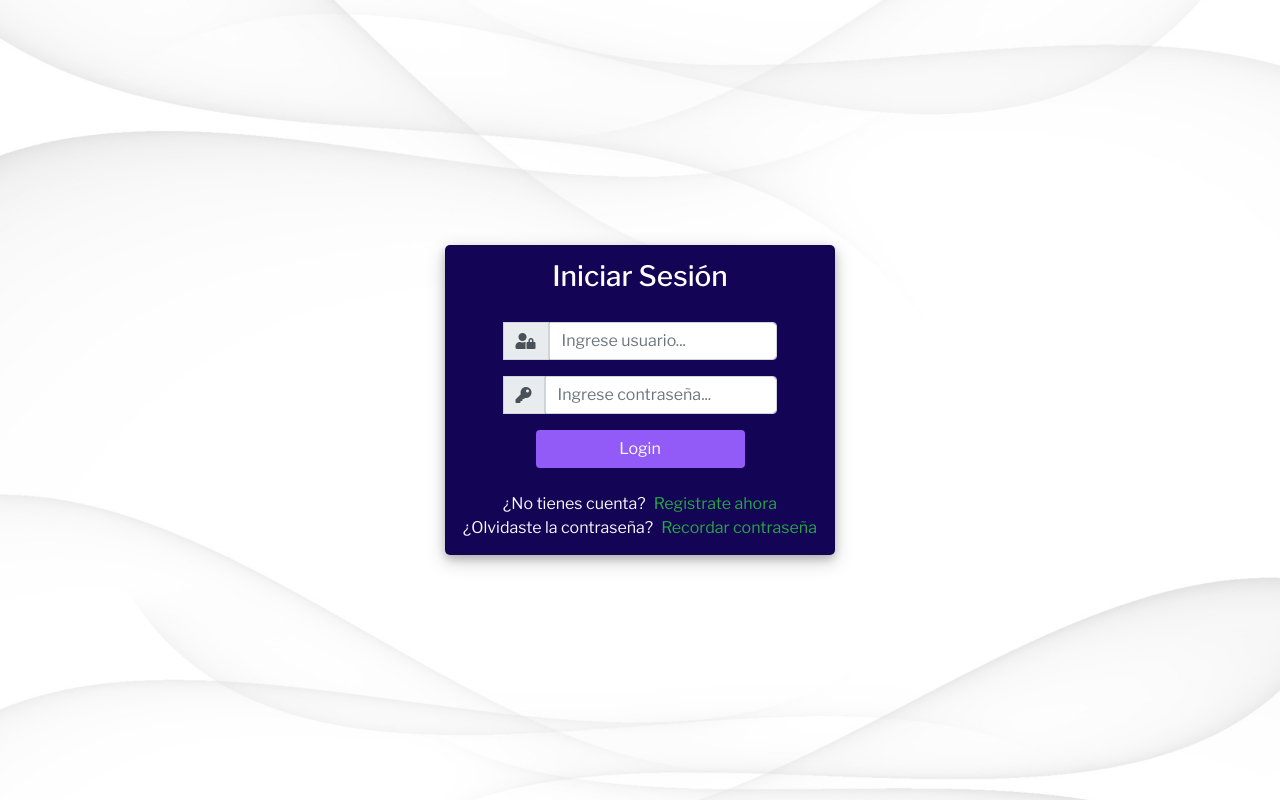
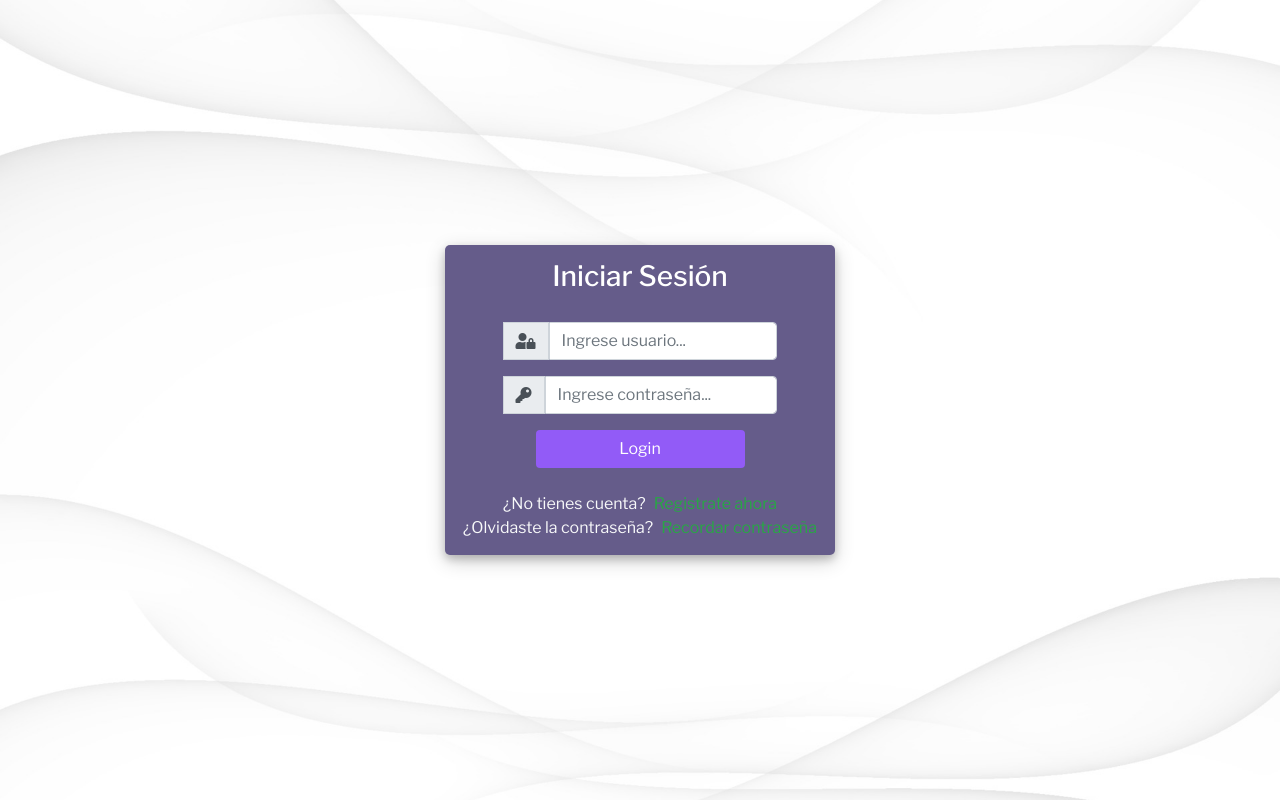
Before and after one commit to LidaCorrales/HotelCerberus, a Django app: page /autenticacion/login/ in a window 1280 px wide. Run offline with Django 4.2, Linux system fonts and the light colour scheme; some libraries are stand-ins or nearby versions.

Commit message:
Edicion diseño

```diff
--- a/autenticacion/static/css/login.css
+++ b/autenticacion/static/css/login.css
@@ -20,7 +20,7 @@ body {
 	width: 390px;
 	margin-top: auto;
 	margin-bottom: auto;
-	background: #130455;
+	background: #655c8a;
 	position: relative;
 	display: flex;
 	justify-content: center;
--- a/autenticacion/static/css/registro.css
+++ b/autenticacion/static/css/registro.css
@@ -9,7 +9,7 @@ body {
 	width: 100%;
     height: 100vh;
     display: flex;
-    background: url(../imgs/fondo.jpg);
+	background: url(../imgs/vecteezy_abstract-white-line-background-wall-vector-illustration_7696726.jpg);
     background-size: cover;
     background-position: center;
     gap: 30px;
```
